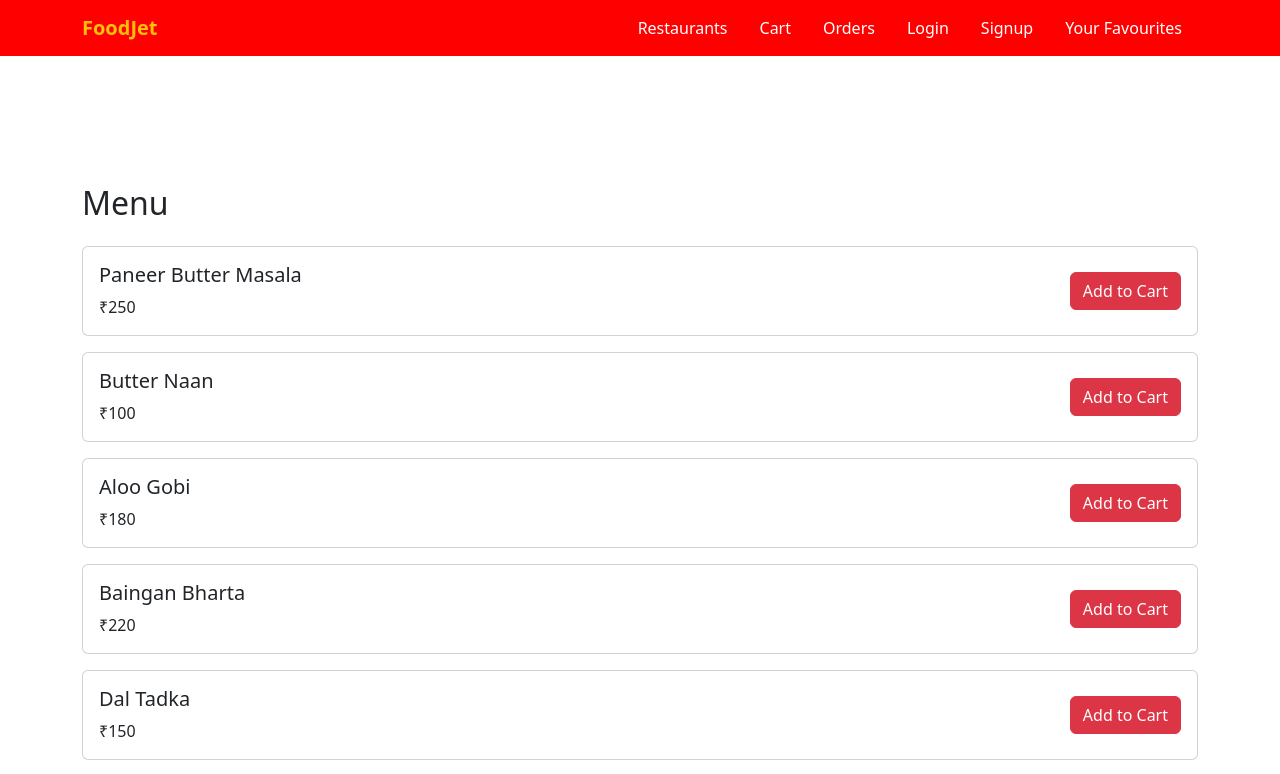
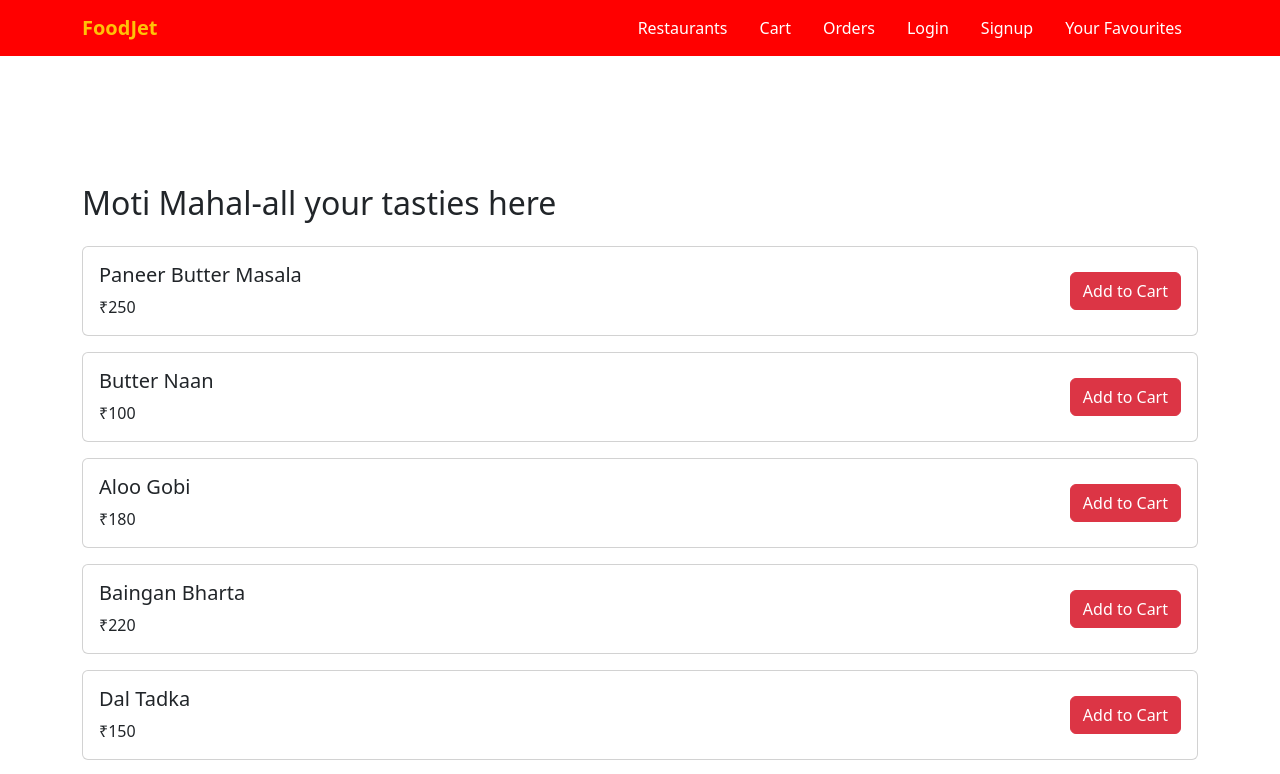
Before and after one commit to letscodeshazzz/deliveryApp, a React (Vite) app: page /restaurant/1 in a window 1280 px wide. Shown: the top 774 px of the page. Built offline with nearby package versions, Linux system fonts and the light colour scheme.

Commit message:
changwes in menu secction

```diff
--- a/src/pages/RestaurantDetails.jsx
+++ b/src/pages/RestaurantDetails.jsx
@@ -27,6 +27,7 @@ const restaurantMenus = {
     { id: 208, name: "Paneer Tikka Burger", price: 180 },
     { id: 209, name: "Spicy Chicken Burger", price: 220 },
     { id: 210, name: "Classic Veg Burger", price: 140 },
+    { id: 210, name: "White Sauce Pasta", price: 300 },
   ],
   3: [
     { id: 301, name: "Haleem", price: 350 },
@@ -42,6 +43,13 @@ const restaurantMenus = {
   ],
 };
 
+
+const restaurantNames = {
+  1: "Moti Mahal-all your tasties here",
+  2: "Home Sweet Home-time for yumm",
+  3: "Tunday Kebab-shaahi zaika nawabo ka",
+};
+
 const RestaurantDetails = () => {
   const { id } = useParams();
   const menu = restaurantMenus[id] || [];
@@ -49,17 +57,16 @@ const RestaurantDetails = () => {
   const [addedToCart, setAddedToCart] = useState(null);
 
   const addToCart = (item) => {
-
     dispatch({ type: "ADD_TO_CART", payload: item });
-
     setAddedToCart(item);
-
     setTimeout(() => setAddedToCart(null), 3000);
   };
 
   return (
     <Container className="mt-5">
-      <h2 className="mb-4">Menu</h2>
+
+      <h2 className="mb-4">{restaurantNames[id]}</h2>
+
       {menu.length === 0 ? (
         <p>No menu found for this restaurant.</p>
       ) : (
@@ -91,9 +98,7 @@ const RestaurantDetails = () => {
           autohide
           delay={3000}
         >
-          <Toast.Body>
-            {addedToCart.name} added to cart!
-          </Toast.Body>
+          <Toast.Body>{addedToCart.name} added to cart!</Toast.Body>
         </Toast>
       )}
     </Container>
```
